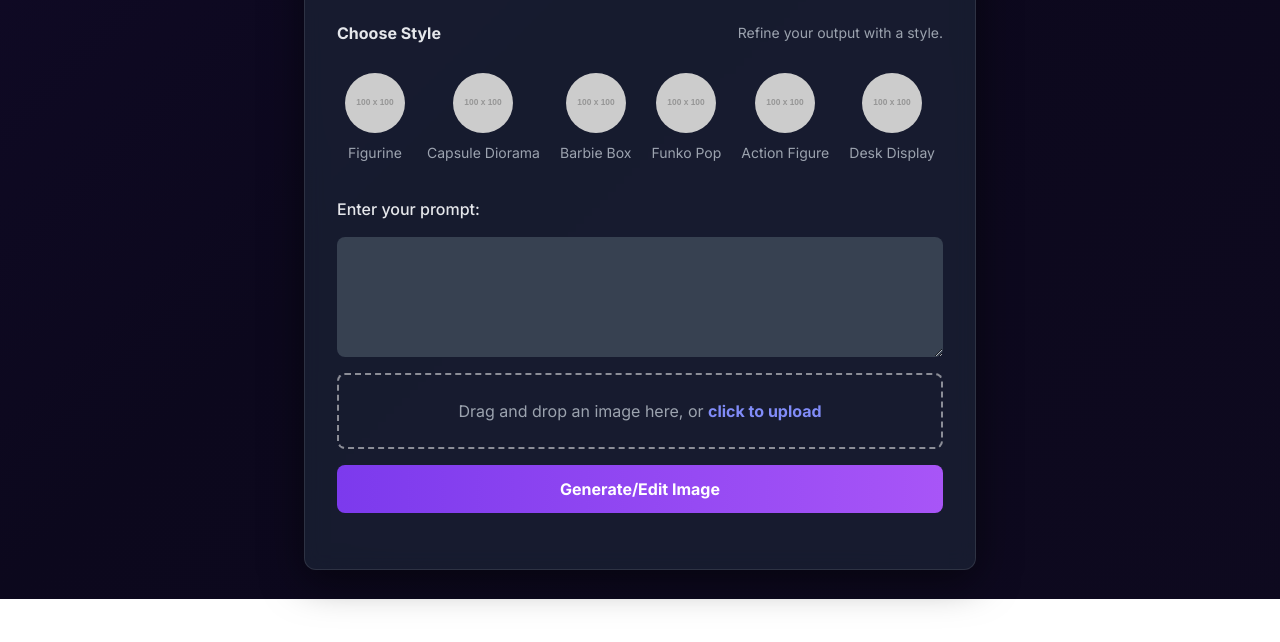
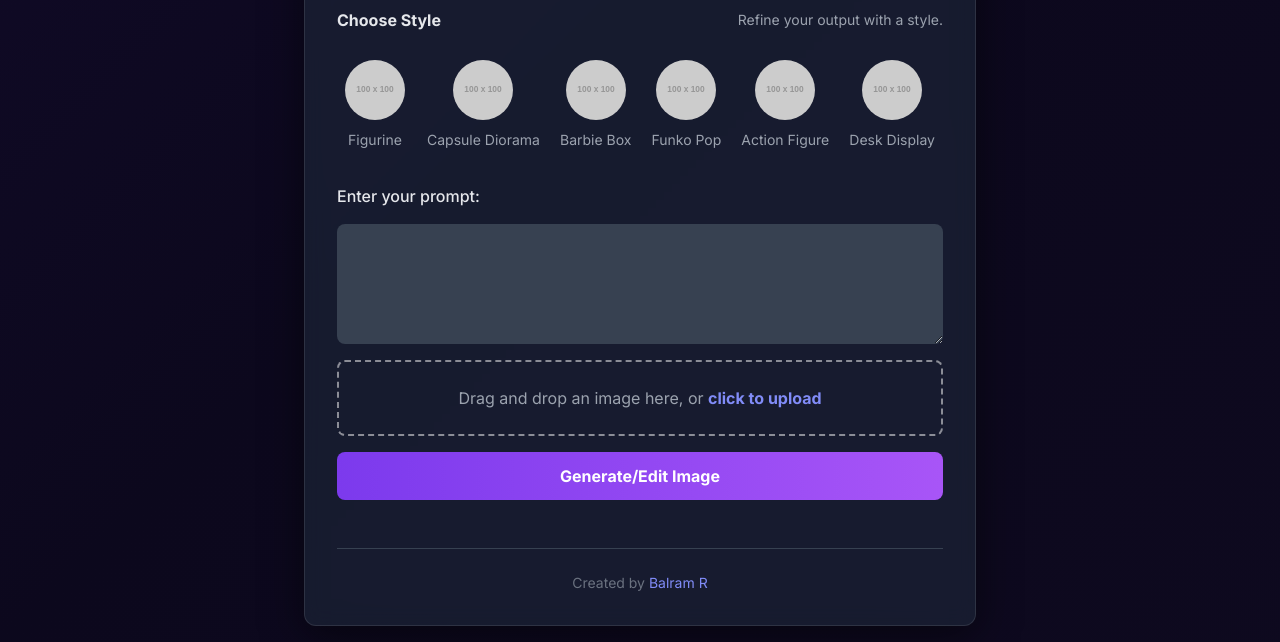
Before and after one commit to balram66-aiforall/da-vinci-canvas, a plain HTML site: page index.html in a window 1280 px wide. Shown: the part 201-843 px from the top of the page. Before the commit the page ends 800 px from the top, so only its background shows below. Drawn offline with nearby package versions, Linux system fonts and the light colour scheme; placeholder pictures from the web are drawn by us.

Commit message:
Update index.html

```diff
--- a/index.html
+++ b/index.html
@@ -157,6 +157,12 @@
                 <!-- Image or loading indicator will be inserted here -->
             </div>
             <div id="messageBox" class="mt-4 p-4 text-center rounded-lg hidden"></div>
+
+            <!-- Created by Section -->
+            <div class="text-center text-sm text-gray-500 pt-6 border-t border-gray-700">
+                Created by
+                <a href="https://www.instagram.com/balram66" target="_blank" class="text-indigo-400 hover:text-indigo-300 transition-colors duration-200">Balram R</a>
+            </div>
         </div>
     </div>
 
```
